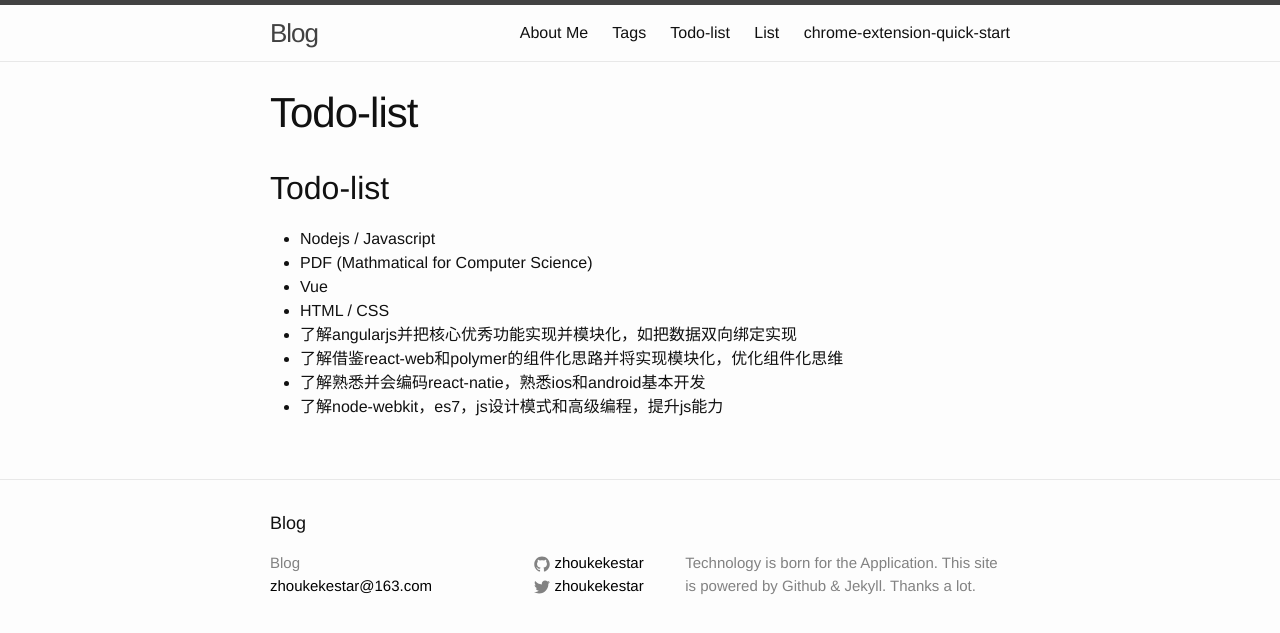
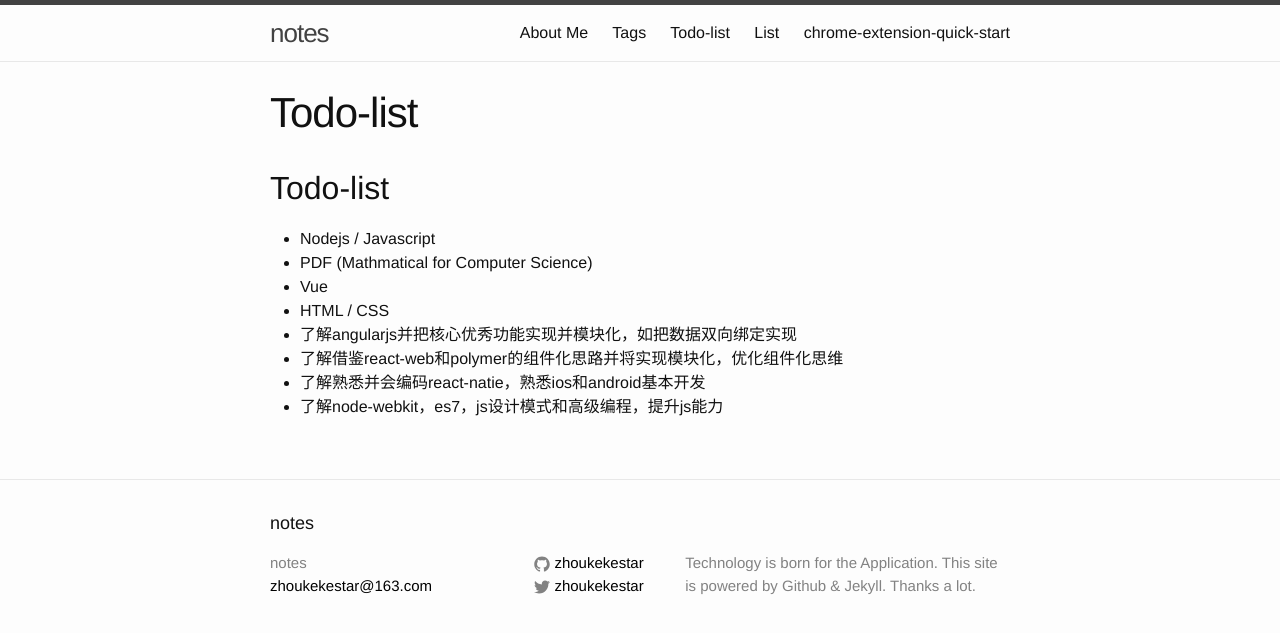
Before and after one commit to zhoukekestar/notes, a Jekyll site: the page built from Todo.md, in a window 1280 px wide. Shown: the top 633 px of the page. Built offline with Jekyll 4.4.1, drawn with Linux system fonts in a browser that asks for light colours; our own code applies the rules of GitHub Pages for plain Markdown files.

Commit message:
update Blog to notes

```diff
--- a/_config.yml
+++ b/_config.yml
@@ -13,7 +13,7 @@
 # you will see them accessed via {{ site.title }}, {{ site.email }}, and so on.
 # You can create any custom variable you would like, and they will be accessible
 # in the templates via {{ site.myvariable }}.
-title: Blog
+title: notes
 email: zhoukekestar@163.com
 description: > # this means to ignore newlines until "baseurl:"
   Technology is born for the Application.
```
